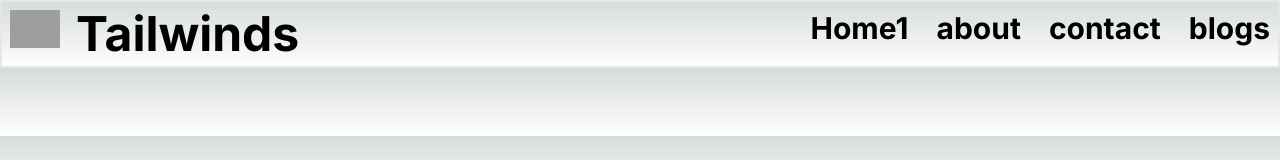
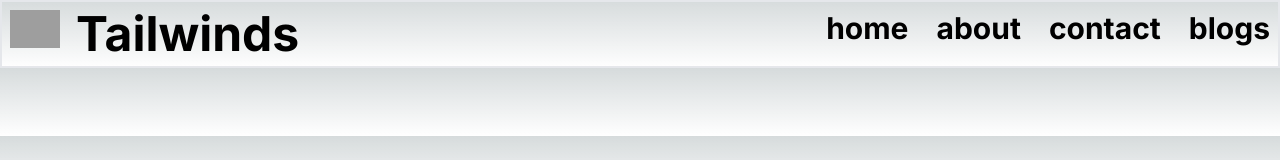
Before and after one commit to webdev-ashishk/responsive-navbar, a Next.js app: page / in a window 1280 px wide. Shown: the top 160 px of the page. Built offline with nearby package versions, Linux system fonts and the light colour scheme; grey boxes are pictures that could not be loaded.

Commit message:
basic level working

```diff
--- a/components/page.jsx
+++ b/components/page.jsx
@@ -24,12 +24,22 @@ const NavBar = () => {
 
       <nav className=" lg:block md:hidden sm:hidden flex justify-center items-center m-2">
         <ul className="flex gap-7  text-3xl font-bold">
-          <li>Home1</li>
+          <li>home</li>
           <li>about</li>
           <li>contact</li>
           <li>blogs</li>
         </ul>
       </nav>
+      {showMenu && (
+        <div className="fixed inset-x-0 top-24 flex flex-col items-center rounded-lg">
+          <ul className="border-2 w-[200px] bg-blue-800 text-2xl font-bold">
+            <li>home</li>
+            <li>about</li>
+            <li>contact</li>
+            <li>blogs</li>
+          </ul>
+        </div>
+      )}
       <button
         onClick={toggleMenu}
         className="sm:block md:block lg:hidden m-3 text-3xl font-bold"
```
